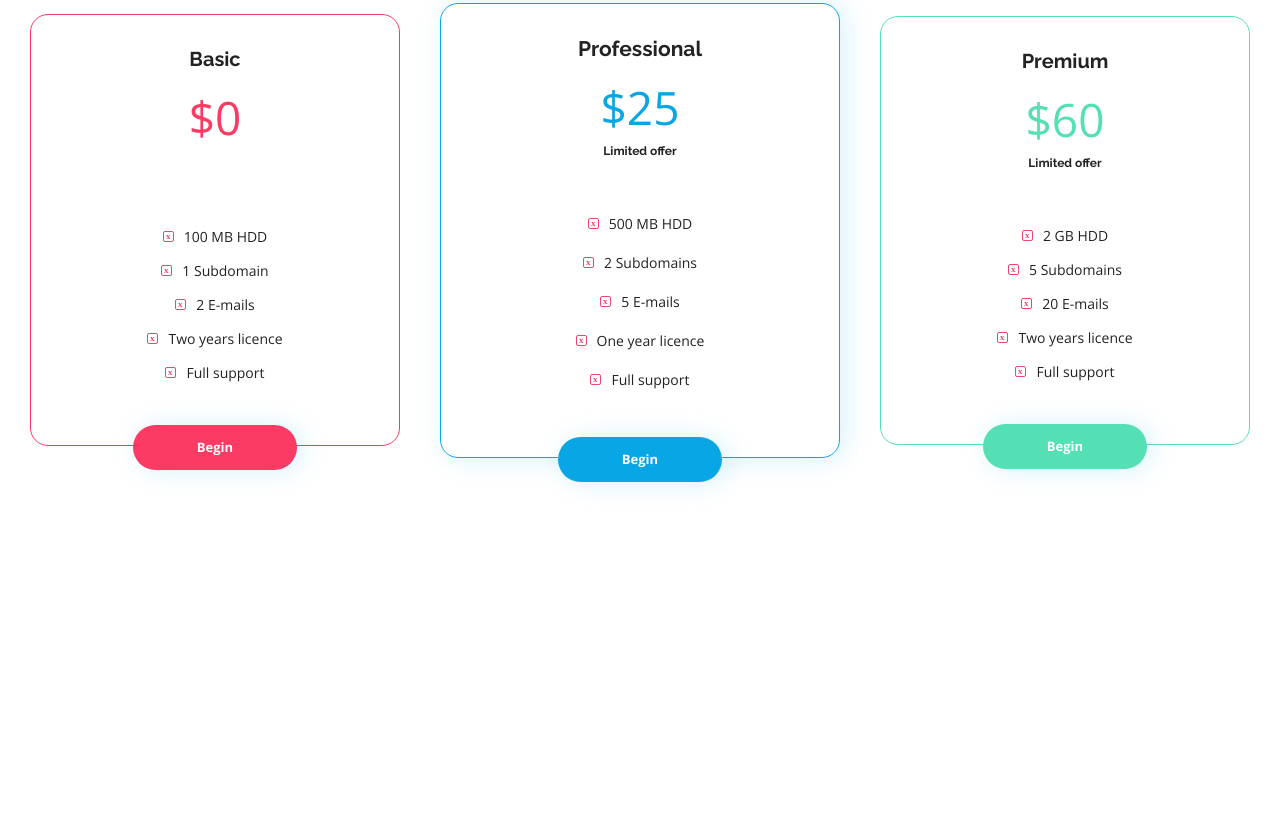
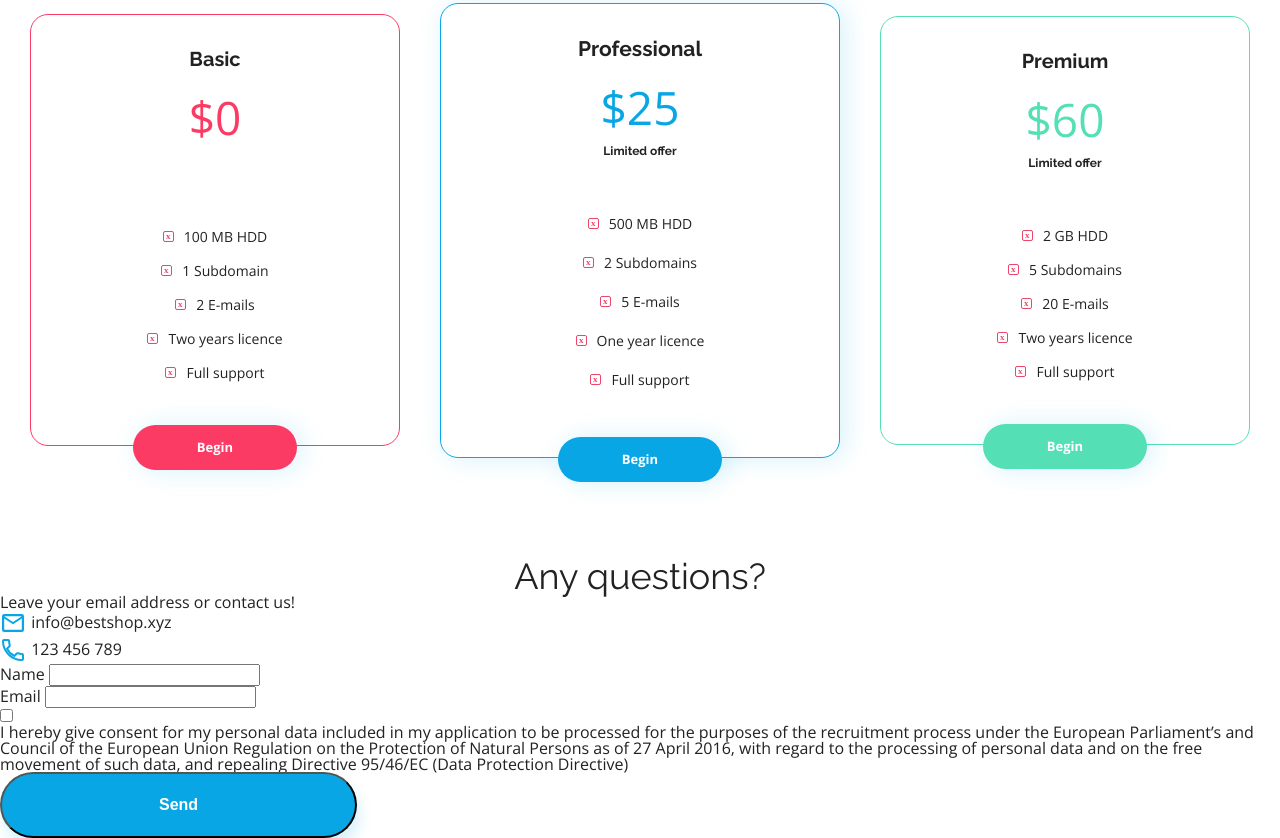
Before and after one commit to marektro/BestShop, a plain HTML site: page index.html in a window 1280 px wide. Shown: the part 2977-3815 px from the top of the page. Before the commit the page ends 3535 px from the top, so only its background shows below. Drawn offline with nearby package versions, Linux system fonts and the light colour scheme.

Commit message:
html scaffolding for contact section

```diff
--- a/index.html
+++ b/index.html
@@ -164,5 +164,47 @@
             </div>
         </div>
     </section>
+    <section class="contact container" id="contact">
+        <div class="contact-column">
+            <h2 class="contact-title">
+                Any questions?
+            </h2>
+            <p class="contact-instruction">
+                Leave your email address or contact us!
+            </p>
+            <div class="contact-details">
+                <p class="contact-details-item">
+                    <img src="assets/Mail Icon.svg" alt="email">
+                    info@bestshop.xyz
+                </p>
+                <p class="contact-details-item">
+                    <img src="assets/Phone Icon.svg" alt="phone">
+                    123 456 789
+                </p>
+            </div>
+        </div>
+        <div class="contact-column">
+            <form class="contact-form">
+                <div class="form-field">
+                    <label class="form-label" for="name">Name</label>
+                    <input type="text" class="form-input name" id="name"/>
+                </div>
+                <div class="form-field">
+                    <label class="form-label" for="email">Email</label>
+                    <input type="text" class="form-input email" id="email"/>
+                </div>
+                <div class="form-consent">
+                    <label class="form-checkbox">
+                        <input type="checkbox"/>
+                        <span class="checkbox"></span>
+                        <p class="form-consent-text">
+                            I hereby give consent for my personal data included in my application to be processed for the purposes of the recruitment process under the European Parliament’s and Council of the European Union Regulation on the Protection of Natural Persons as of 27 April 2016, with regard to the processing of personal data and on the free movement of such data, and repealing Directive 95/46/EC (Data Protection Directive)
+                        </p>
+                    </label>
+                </div>
+                <button type="submit" class="button">Send</button>
+            </form>
+        </div>
+    </section>
 </body>
 </html>
```
